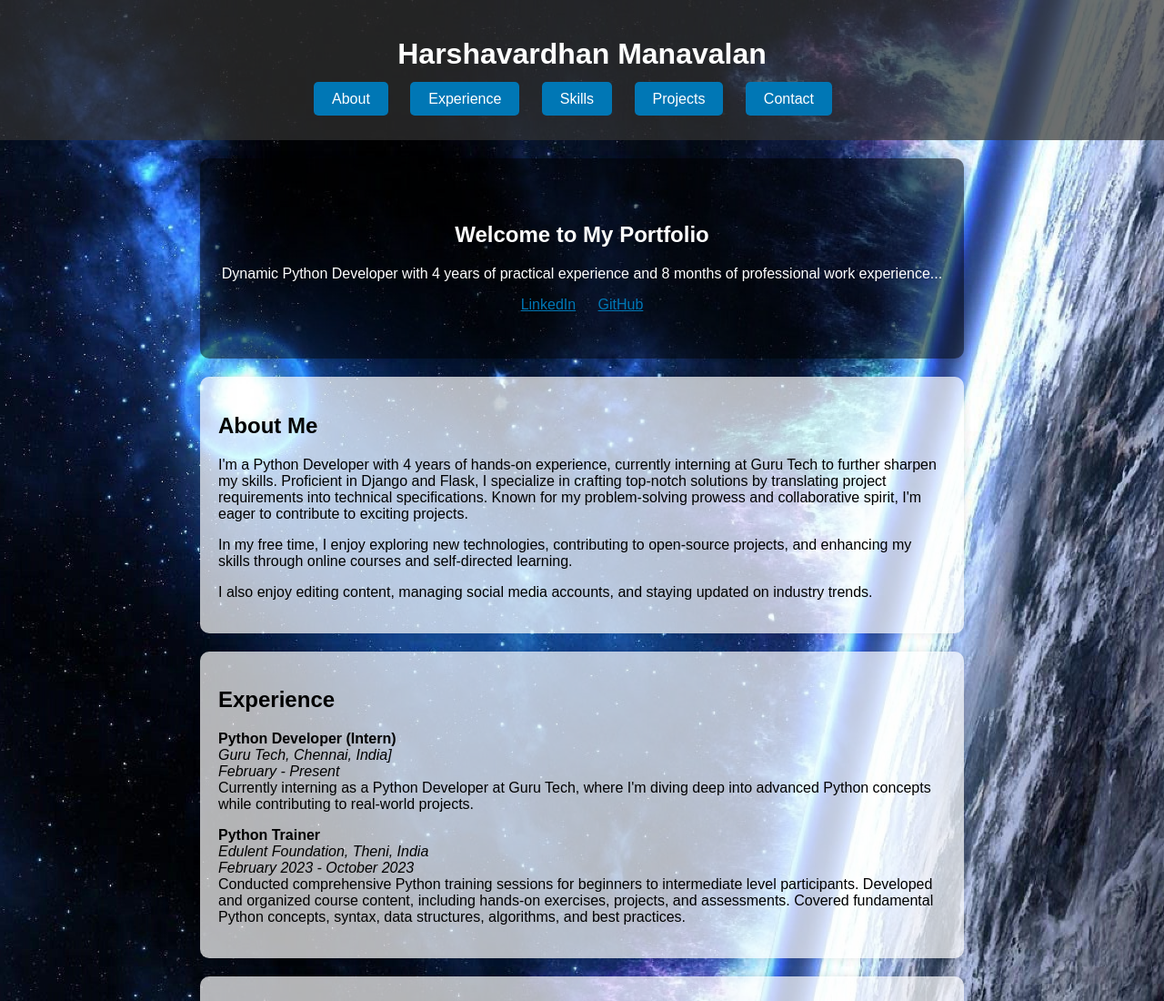
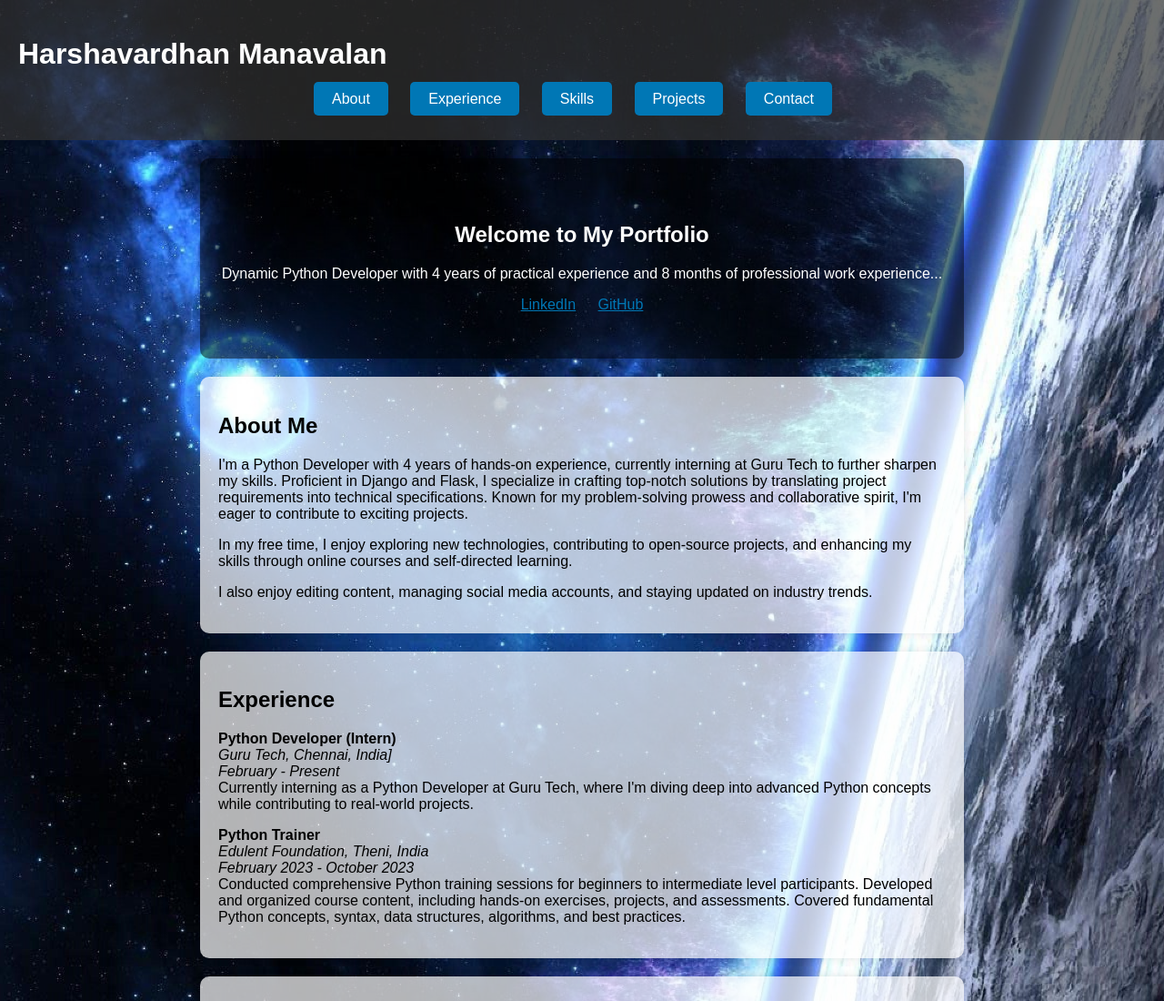
Before and after one commit to Harshavardhan-Manavalan/Harshavardhan-Portfolio, a plain HTML site: page index.html in a window 1280 px wide. Shown: the top 1100 px of the page at 91% size. Drawn offline with Linux system fonts and the light colour scheme; files whose address does not match are found by name.

Commit message:
Update styles.css
updated

```diff
--- a/styles.css
+++ b/styles.css
@@ -1,10 +1,11 @@
+
 /* CSS code */
 body {
     font-family: Arial, sans-serif;
     margin: 0;
     padding: 0;
     background-color: #f4f4f4;
-    background-image: url("C:\Users\harsh\OneDrive\Desktop\portfolio website\307749.jpg"); /* Replace 'path/to/your-background-image.jpg' with the correct file path */
+    background-image: url("307749.jpg"); /* Replace 'path/to/your-background-image.jpg' with the correct file path */
     background-size: cover;
     background-position: cover;
     background-repeat: no-repeat;
@@ -14,7 +15,6 @@ header {
     background-color: rgba(51, 51, 51, 0.7); /* Dark background with 70% opacity */
     color: #fff;
     padding: 20px;
-    text-align: center; /* Align header content to the center */
 }
 
 nav ul {
```
